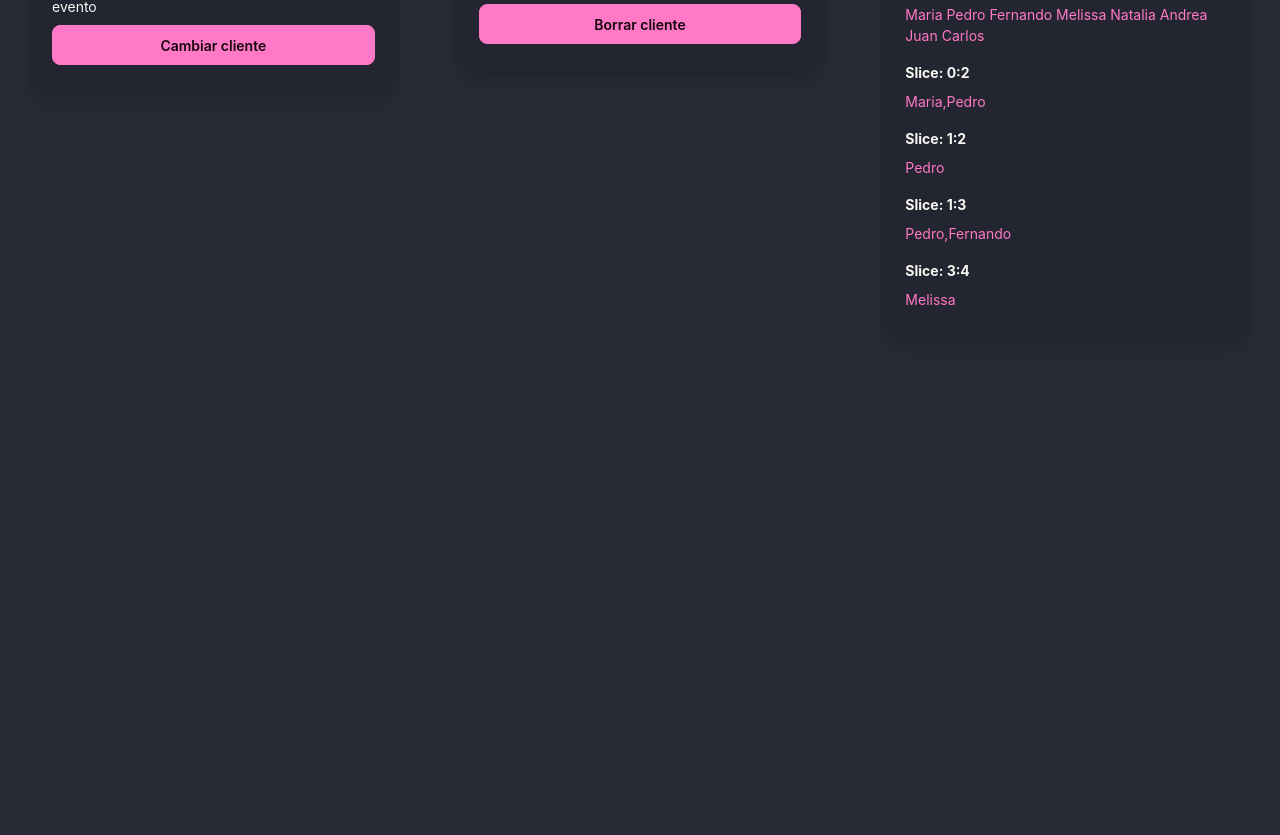
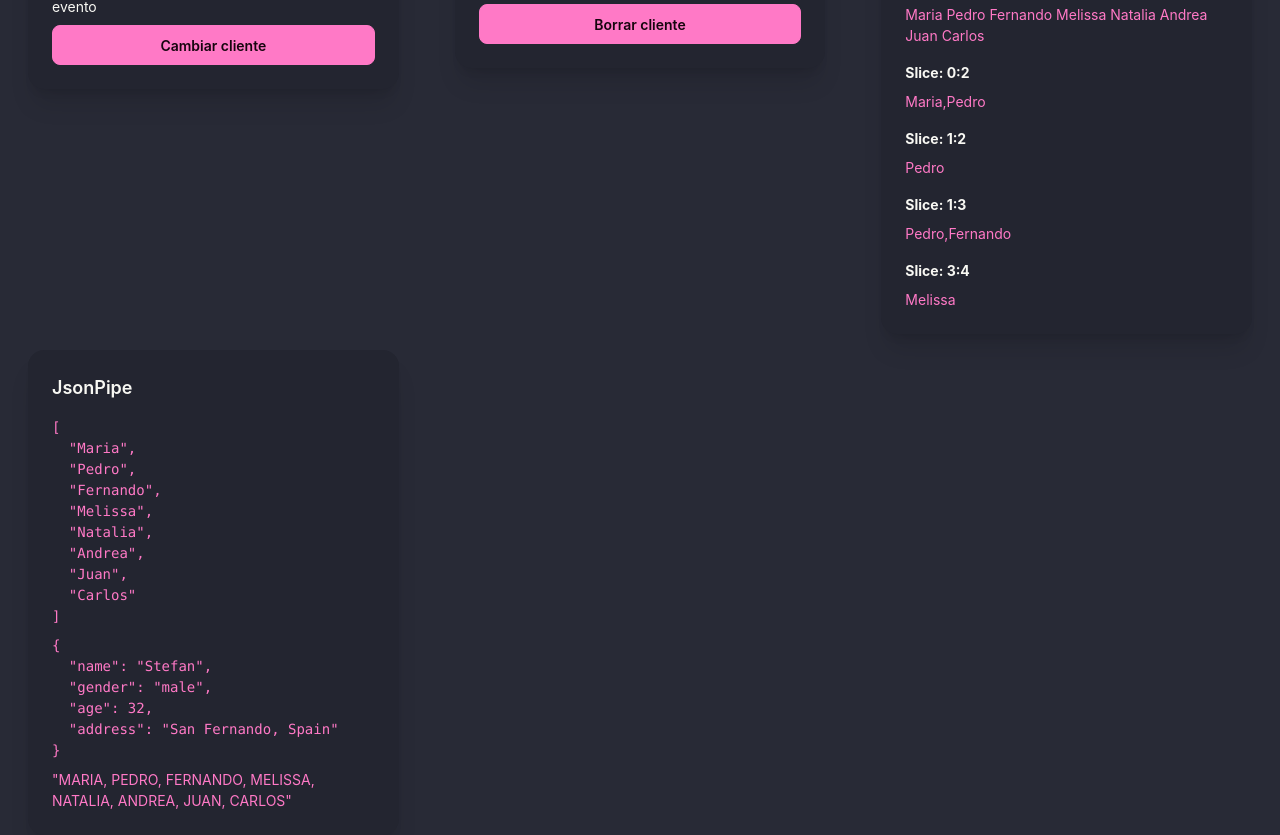
Before and after one commit to LillaDou/angular-pipes-app, an Angular app: page /uncommon in a window 1280 px wide. Shown: the part 245-1080 px from the top of the page. Before the commit the page ends 800 px from the top, so only its background shows below. Built offline with nearby package versions, Linux system fonts and the light colour scheme.

Commit message:
JsonPipe

```diff
--- a/src/app/pages/uncommon-page/uncommon-page.html
+++ b/src/app/pages/uncommon-page/uncommon-page.html
@@ -37,4 +37,12 @@
         <b class="mt-2">Slice: 3:4</b>
         <p class="text-primary">{{ clients() | slice:3:4 }}</p>
     </app-card>
+
+    <app-card title="JsonPipe">
+        <!-- Convierte los valores a un formato JSON -->
+       <pre class="text-primary">{{ clients() | json}}</pre>
+       <pre class="text-primary">{{ client() | json }}</pre>
+       <p class="text-primary">{{ clients().join(", ") | json | uppercase }}</p>
+       <!-- Se pueden utilizar varios pipes a la vez -->
+    </app-card>
 </div>
--- a/src/app/pages/uncommon-page/uncommon-page.ts
+++ b/src/app/pages/uncommon-page/uncommon-page.ts
@@ -1,6 +1,6 @@
 import { Component, signal } from '@angular/core';
 import { Card } from '../../components/card/card';
-import { I18nPluralPipe, I18nSelectPipe, SlicePipe } from '@angular/common';
+import { I18nPluralPipe, I18nSelectPipe, JsonPipe, SlicePipe, UpperCasePipe } from '@angular/common';
 
 
 const client1 = {
@@ -25,6 +25,8 @@
     I18nSelectPipe,
     I18nPluralPipe,
     SlicePipe,
+    JsonPipe,
+    UpperCasePipe
   ],
   templateUrl: './uncommon-page.html',
 })
```
